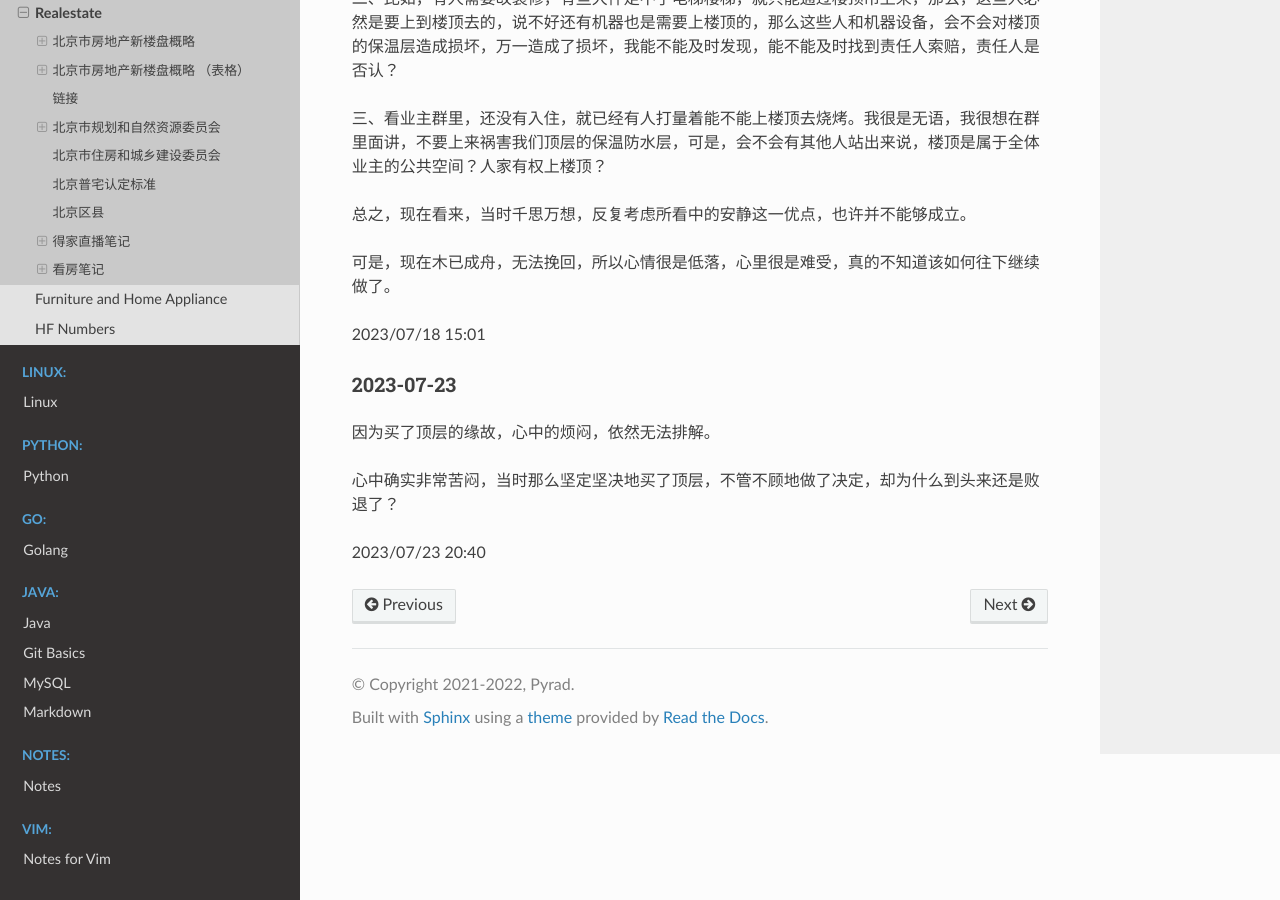
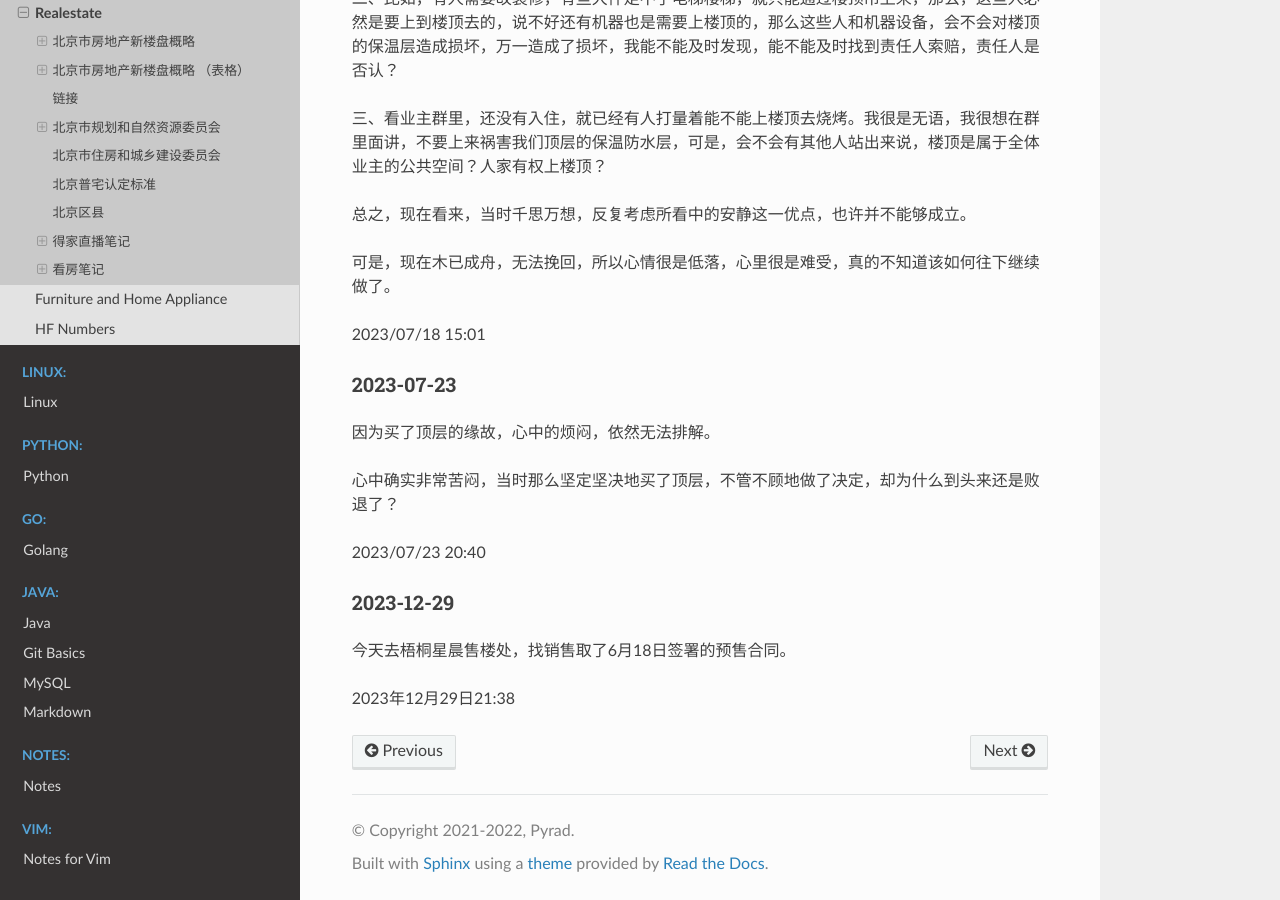
Before and after one commit to Pyrad/pyradnotes, a Sphinx documentation site: the page built from source/RealEstate/realestate.md, in a window 1280 px wide and 900 px high, scrolled down 15396 px. Built offline with Sphinx 7.4.7 and the Read the Docs theme 2.0.0, drawn with Linux system fonts in a browser that asks for light colours; a script that is not in the unit is left out.

Commit message:
Realestate Update note for today

```diff
--- a/source/RealEstate/realestate.md
+++ b/source/RealEstate/realestate.md
@@ -636,3 +636,9 @@ F3，30%商业，70%住宅
 心中确实非常苦闷，当时那么坚定坚决地买了顶层，不管不顾地做了决定，却为什么到头来还是败退了？
 
 2023/07/23 20:40
+
+### 2023-12-29
+
+今天去梧桐星晨售楼处，找销售取了6月18日签署的预售合同。
+
+2023年12月29日21:38
```
